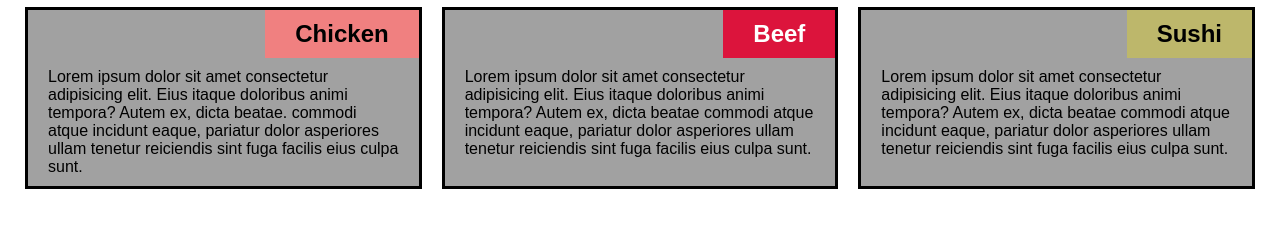
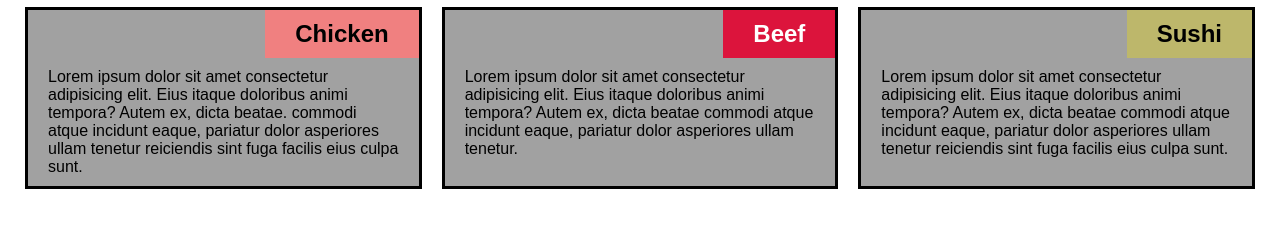
Before and after one commit to Zaboomafu/coursera, a plain HTML site: page mod2/index.html in a window 1280 px wide. Shown: the part 55-282 px from the top of the page. Drawn offline with Linux system fonts and the light colour scheme.

Commit message:
changed amount of lorem
removed lorem from beef section

```diff
--- a/mod2/index.html
+++ b/mod2/index.html
@@ -18,7 +18,7 @@
     <div class="section beef">
         <h2>Beef</h2>
         <p>
-            Lorem ipsum dolor sit amet consectetur adipisicing elit. Eius itaque doloribus animi tempora? Autem ex, dicta beatae commodi atque incidunt eaque, pariatur dolor asperiores ullam tenetur reiciendis sint fuga facilis eius culpa sunt.
+            Lorem ipsum dolor sit amet consectetur adipisicing elit. Eius itaque doloribus animi tempora? Autem ex, dicta beatae commodi atque incidunt eaque, pariatur dolor asperiores ullam tenetur.
         </p>
     </div>
     <div class="section sushi">
```
